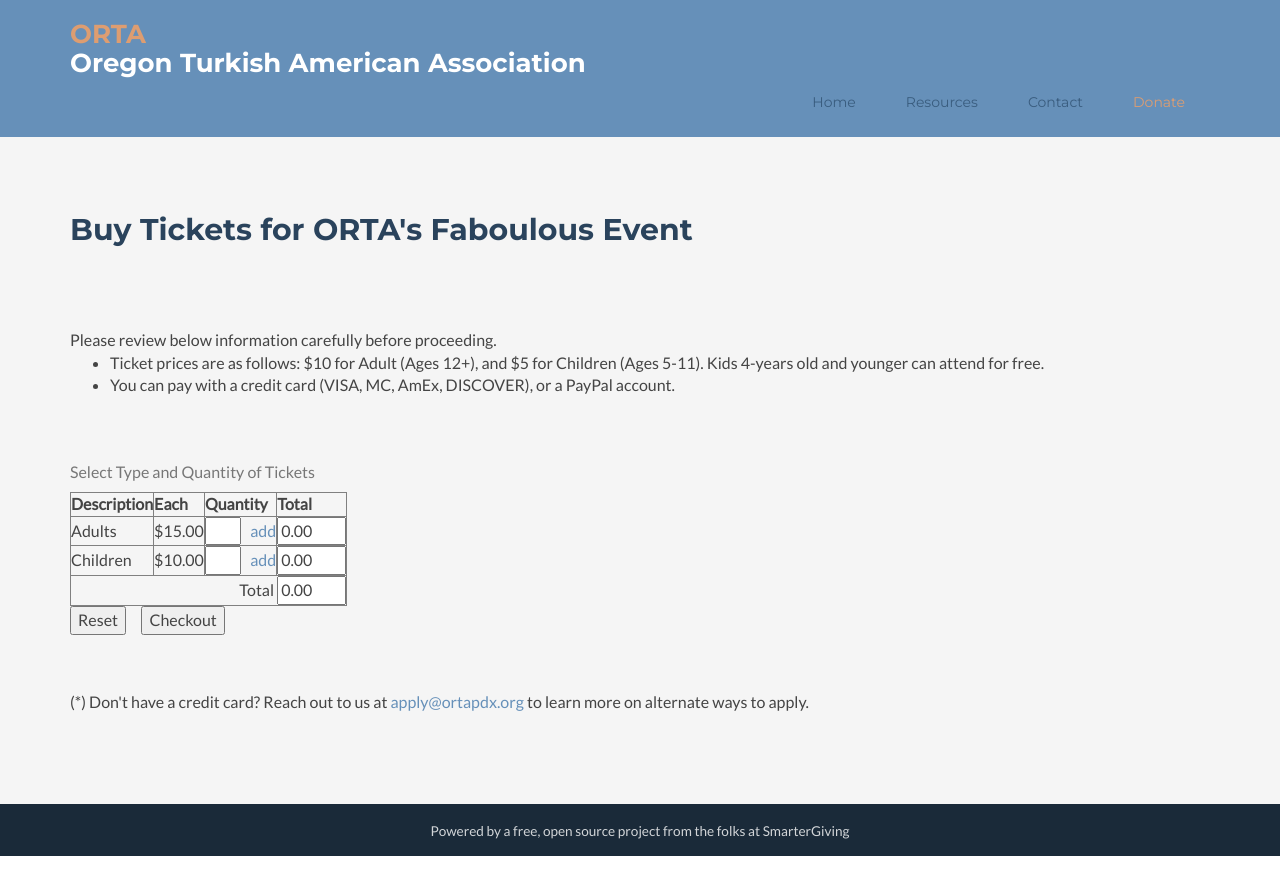
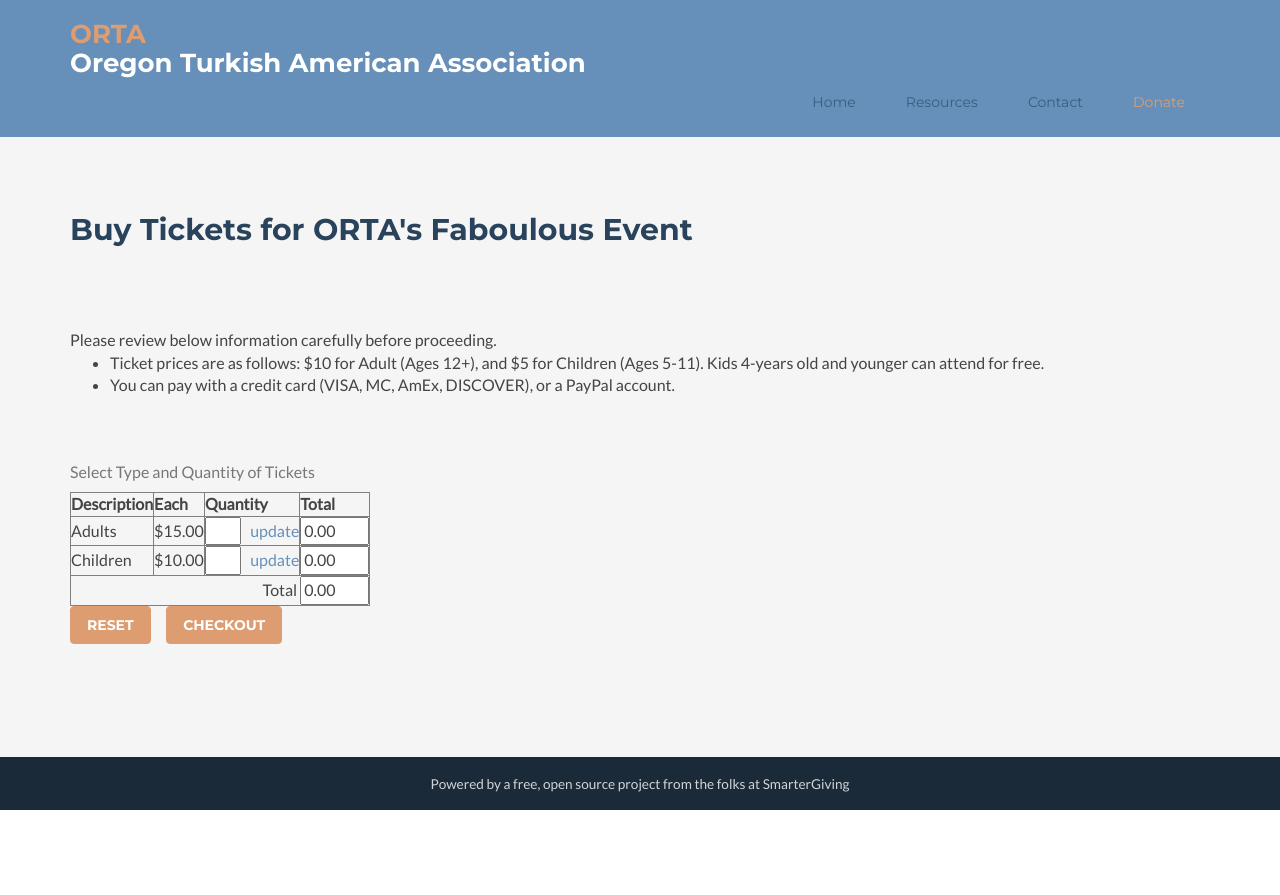
Before and after one commit to ortapdx/ortapdx.github.io, a Jekyll site: the page built from ppsample.html, in a window 1280 px wide. Shown: the top 895 px of the page. Built offline with Jekyll 4.4.1, drawn with Linux system fonts in a browser that asks for light colours; nearby versions of some CDN libraries; comment, search, counter and statistics services are not loaded.

Commit message:
Update ppsample.html

```diff
--- a/ppsample.html
+++ b/ppsample.html
@@ -48,6 +48,7 @@ layout: default
             <div id="msform" name="msform">
             <form class="form-inline" role="form" name="orderf" id="orderf"
               method="post" action="javascript&colon;void 0;">
+            <div class="input-group input-group-lg col-sm-12" style="max-width: 700px;">
             <table cellspacing = "0"
                    cellpadding = "4"
                    border  = "1"
@@ -75,7 +76,7 @@ layout: default
                   <a href="javascript&colon;
                   GetOrder ('id10',
                             'Adults',
-                            15.00);">add</a>
+                            15.00);"> update </a>
                 </td>
 
                 <td>
@@ -93,7 +94,7 @@ layout: default
                   <a href="javascript&colon;
                   GetOrder ('id15',
                             'Children',
-                             10.00);">add</a>
+                             10.00);"> update </a>
                 </td>
                 <td>
                   <input class="nbor" type="text" name="prc15" size="6" value="0.00" />
@@ -122,14 +124,14 @@ layout: default
                   &nbsp; &nbsp;
                   <input type    = "button"
                          value   = "Checkout"
+                         class   = "button btn btn-cta-secondary"
                          onclick = "SendCart ();" />
                   &nbsp; &nbsp;
+             </div>
             </form>
             </div>
             <!-- Payment Form Ends Here -->
         <p><br></p>
-        <p><br>(*) Don't have a credit card? Reach out to us at <a href="mailto: apply@ortapdx.org">apply@ortapdx.org</a> to learn more on alternate ways to apply.
-        </p>
         </div><!--//btn-container-->
       </div><!--//cta-container-->
     <!-- </div>//donate-inner-->
```
Also changed, not shown: other parts of ppsample.html (+1 -0 lines).
